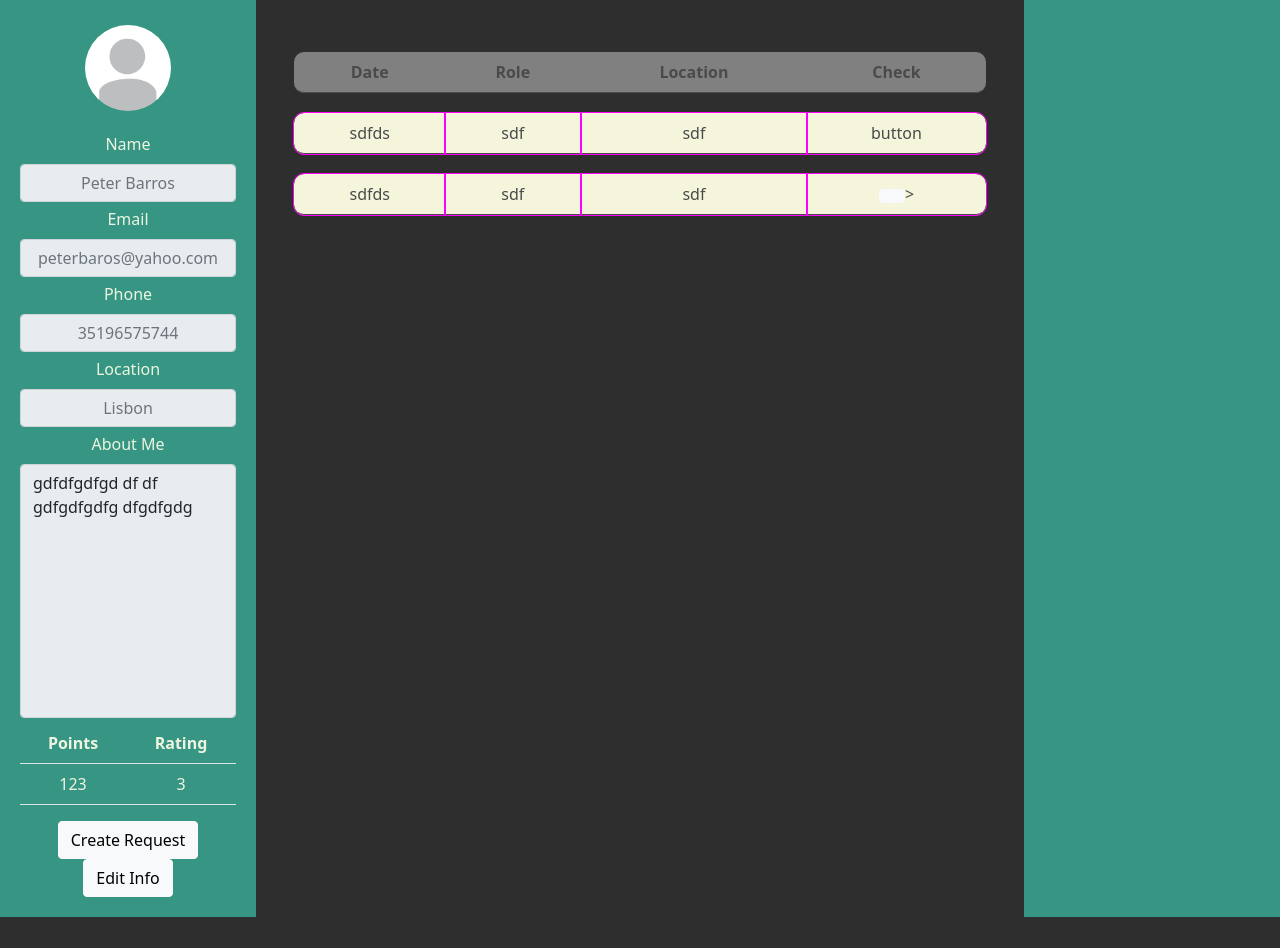
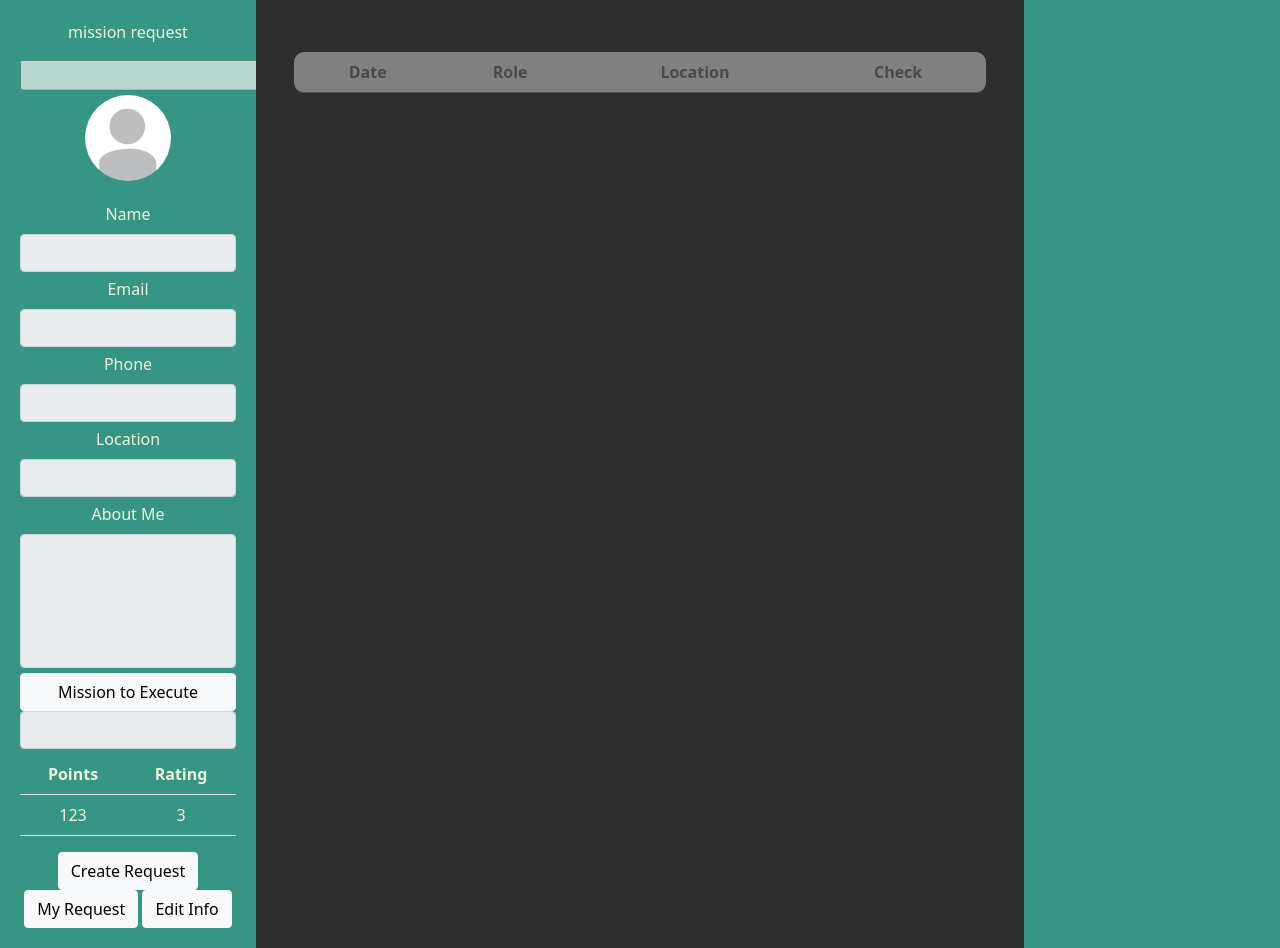
Before and after one commit to opmoutinho/fhackathon, a PHP site: page /mainPage.html in a window 1280 px wide. Before the commit the page ends 917 px from the top, so only its background shows below. Run offline with PHP 8.4, Linux system fonts and the light colour scheme; lists and menus that the app fills with data are empty.

Commit message:
most features completed

```diff
--- a/css/style.css
+++ b/css/style.css
@@ -1,14 +1,10 @@
 * {
-    /* outline: 1px solid magenta;     */
+    /* outline: 1px solid magenta; */
 }
 
 html {
     font-size: 16px;
 }
-
-
-/*   N A V   */
-
 
 
 
@@ -55,6 +51,10 @@ html {
     resize: none;
 }
 
+.profile .executeButton {
+    width: 100%;
+}
+
 
 /*   F O R U M   */
 
@@ -99,9 +99,6 @@ th:last-child, td:last-child {
     background-color: rgb(42, 48, 48);
 }
 
-.forum td {
-    outline: 1px solid magenta;
-}
 
 
 
@@ -139,7 +136,11 @@ th:last-child, td:last-child {
 }
 
 .requests .newRequest .requestButton {
-    margin: 30px 30px;
+    margin: 30px 10px;
+}
+
+.requests .newRequest .form-group {
+    margin: 20px 0;
 }
 
 
@@ -163,3 +164,10 @@ th:last-child, td:last-child {
 .requests .acceptButton {
     margin: 20px 0;
 }
+
+
+/*   M Y   R E Q U E S T    */
+
+.myRequest .openRequestProperty {
+    margin: 20px 0;
+}
--- a/mainPage.html
+++ b/mainPage.html
@@ -13,6 +13,8 @@
         <script src="https://code.jquery.com/jquery-3.6.0.js" integrity="sha256-H+K7U5CnXl1h5ywQfKtSj8PCmoN9aaq30gDh27Xc0jk=" crossorigin="anonymous"></script>
         <script src="js/profileScript.js" defer></script>
         <script src="js/forumScript.js" defer></script>
+        <script src="js/openRequestScript.js" defer></script>
+        <script src="js/newRequestScript.js" defer></script>
         <title>Helperz</title>
 
     </head>
@@ -24,29 +26,35 @@
             <div class="profile">
 
                 <input type="text" id="profileId" disabled hidden>
+                <p>mission request</p>
+                <input type="text" id="profileMissionRequest" disabled>
 
                 <div class="profileProperty">
                     <img src="resources/unknownpic.png" class="profilepic"/>
                 </div>
                 <div class="profileProperty">
                     <label for="profileName" class="form-label">Name</label>
-                    <input type="text" class="form-control" id="profileName" placeholder="Peter Barros" disabled>
+                    <input type="text" class="form-control" id="profileName" placeholder="" disabled>
                 </div>
                 <div class="profileProperty">
                     <label for="profileEmail" class="form-label">Email</label>
-                    <input type="text" class="form-control" id="profileEmail" placeholder="peterbaros@yahoo.com" disabled>
+                    <input type="text" class="form-control" id="profileEmail" placeholder="" disabled>
                 </div>
                 <div class="profileProperty">
                     <label for="profilePhone" class="form-label">Phone</label>
-                    <input type="text" class="form-control" id="profilePhone" placeholder="35196575744" disabled>
+                    <input type="text" class="form-control" id="profilePhone" placeholder="" disabled>
                 </div>
                 <div class="profileProperty">
                     <label for="profileLocation" class="form-label">Location</label>
-                    <input type="text" class="form-control" id="profileLocation" placeholder="Lisbon" disabled>
+                    <input type="text" class="form-control" id="profileLocation" placeholder="" disabled>
                 </div>
                 <div class="profileProperty">
                     <label for="profileAboutMe" class="form-label">About Me</label>
-                    <textarea class="form-control" id="profileAboutMe" rows="10" disabled>gdfdfgdfgd df df gdfgdfgdfg dfgdfgdg</textarea>
+                    <textarea class="form-control" id="profileAboutMe" rows="5" disabled></textarea>
+                </div>
+                <div class="profileProperty">
+                    <button class="btn btn-light executeButton" id="profileCheckMissionExecuteButton">Mission to Execute</button>
+                    <input type="text" class="form-control" id="profileMissionToExecute" placeholder="" disabled>
                 </div>
                 <table class="table pointsRatingTable">
                     <tr>
@@ -60,6 +68,7 @@
                 </table>
 
                 <button class="btn btn-light" id="profileCreateRequestButton">Create Request</button>
+                <button class="btn btn-light" id="profileCheckMyRequestButton">My Request</button>
                 <button class="btn btn-light" id="profileEditButton">Edit Info</button>
                 <button class="btn btn-light" id="profileCancelEditButton" hidden>Cancel Edit</button>
                 <button class="btn btn-light" id="profileConfirmEditButton" hidden>Confirm Edit</button>
@@ -74,18 +83,6 @@
                         <th>Location</th>
                         <th>Check</th>
                     </tr>
-                    <tr>
-                        <td>sdfds</td>
-                        <td>sdf</td>
-                        <td>sdf</td>
-                        <td>button</td>
-                    </tr>
-                    <tr>
-                        <td>sdfds</td>
-                        <td>sdf</td>
-                        <td>sdf</td>
-                        <td><button class="btn btn-light"></button>></td>
-                    </tr>
                 </table>
 
             </div>
@@ -99,11 +96,8 @@
                     <form action="">
 
                         <div class="form-group">
-                            <button class="btn btn-outline-secondary dropdown-toggle roleOptions" type="radio" data-bs-toggle="dropdown" aria-expanded="true">Role</button>
-                            <ul class="dropdown-menu">
-                                <li class="dropdown-item" type="radio" name="roleOptions">Actions</li>
-                                <li class="dropdown-item" type="radio" name="roleOptions">Action1</li>
-                                <li class="dropdown-item" type="radio" name="roleOptions">Action2</li>
+                            <button class="btn btn-outline-secondary dropdown-toggle roleOptions" type="radio" data-bs-toggle="dropdown" aria-expanded="true">Skill</button>
+                            <ul class="dropdown-menu" id="skillsDropdownMenu">
                             </ul>
                         </div>
 
@@ -112,8 +106,13 @@
                             <textarea class="form-control textArea" id="requestDecription" rows="15" message="Describe your request..."></textarea>
                         </div>
 
+                        <div class="form-group">
+                            <label for="requestSkill">Skill</label>
+                            <input class="form-control" id="requestSkill" disabled></input>
+                        </div>
+
                         <button type="button" class="btn btn-light requestButton" id="newRequestCancel">Cancel</button>
-                        <button type="submit" class="btn btn-light requestButton" id="newRequestSubmit">Submit</button>
+                        <button type="button" class="btn btn-light requestButton" id="newRequestSubmit">Submit</button>
 
                     </form>
 
@@ -125,32 +124,69 @@
                     </div>
                     <div class="openRequestProperty">
                         <label for="requesterName" class="form-label">Name</label>
-                        <input type="text" class="form-control" id="requesterName" placeholder="manelita" disabled>
+                        <input type="text" class="form-control" id="requesterName" placeholder="" disabled>
                     </div>
                     <div class="openRequestProperty">
                         <label for="requesterEmail" class="form-label">Email</label>
-                        <input type="text" class="form-control" id="requesterEmail" placeholder="manelita@gmail.com" disabled>
+                        <input type="text" class="form-control" id="requesterEmail" placeholder="" disabled>
                     </div>
                     <div class="openRequestProperty">
                         <label for="requesterPhone" class="form-label">Phone</label>
-                        <input type="text" class="form-control" id="requesterPhone" placeholder="3674847644" disabled>
+                        <input type="text" class="form-control" id="requesterPhone" placeholder="" disabled>
                     </div>
                     <div class="openRequestProperty">
                         <label for="requesterLocation" class="form-label">Location</label>
-                        <input type="text" class="form-control" id="requesterLocation" placeholder="lisboa" disabled>
+                        <input type="text" class="form-control" id="requesterLocation" placeholder="" disabled>
                     </div>
 
                     <div class="openRequestProperty">
                         <label for="requesterAboutMe" class="form-label">About Me</label>
-                        <textarea class="form-control" id="requesterAboutMe" rows="5" disabled>gfdgdf fd dfg dfg dfg dfgdfgd d</textarea>
+                        <textarea class="form-control" id="requesterAboutMe" rows="5" disabled></textarea>
                     </div>
 
                     <div class="openRequestProperty">
                         <label for="requesterAboutMe" class="form-label">Request</label>
-                        <textarea class="form-control" id="requesterRequest" rows="5" disabled>gfdgdf fd dfg dfg dfg dfgdfgd d</textarea>
+                        <textarea class="form-control" id="requesterRequest" rows="5" disabled></textarea>
                     </div>
 
-                    <button class="btn btn-light acceptButton">Accept</button>
+                    <input type="text" id="missionId" disabled hidden>
+
+                    <button class="btn btn-light ignoreButton" id="openRequestIgnoreButton">Ignore</button>
+                    <button class="btn btn-light acceptButton" id="openRequestAcceptButton">Accept</button>
+                </div>
+
+
+
+                <div class="myRequest" id="myRequest" hidden>
+                    <div class="openRequestProperty">
+                        <label for="myRequestDescription" class="form-label">Request</label>
+                        <textarea type="text" class="form-control" id="myRequestDescription" rows="5" disabled></textarea>
+                    </div>
+
+                    <div class="openRequestProperty">
+                        <label for="myRequestAcceptedBy" class="form-label">Accepted by QUIM</label>
+                        <input type="text" class="form-control" id="myRequestAcceptedBy" disabled></input>
+                    </div>
+
+                    <div class="openRequestProperty">
+                        <label for="myRequestQuimContact" class="form-label">QUIM contact</label>
+                        <input type="text" class="form-control" id="myRequestQuimContact" disabled></input>
+                    </div>
+
+                    <did class="openRequestProperty">
+                        <div class="btn-group me-2" role="group" aria-label="Second group">
+                            <button type="radio" class="btn btn-secondary" id="rating-1">1</button>
+                            <button type="radio" class="btn btn-secondary" id="rating-2">2</button>
+                            <button type="radio" class="btn btn-secondary" id="rating-3">3</button>
+                            <button type="radio" class="btn btn-secondary" id="rating-4">4</button>
+                            <button type="radio" class="btn btn-secondary" id="rating-5">5</button>
+                        </div>
+                    </did>
+
+                    <div class="openRequestProperty">
+                        <button class="btn btn-light ignoreButton" id="myRequestIgnoreButton">Ignore</button>
+                        <button class="btn btn-light closeButton" id="myRequestFinishButton">Finish</button>
+                    </did>
                 </div>
 
             </div>
```
Also changed, not shown: js/forumScript.js (+2 -25 lines), js/newRequestScript.js (added, +133 -0 lines), js/openRequestScript.js (added, +76 -0 lines), js/profileScript.js (+21 -35 lines).
